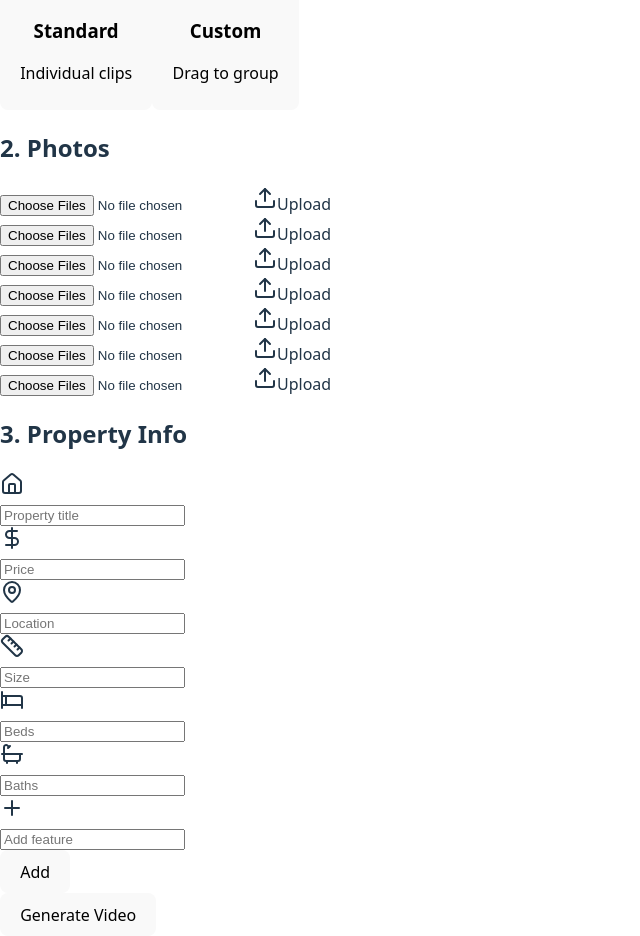
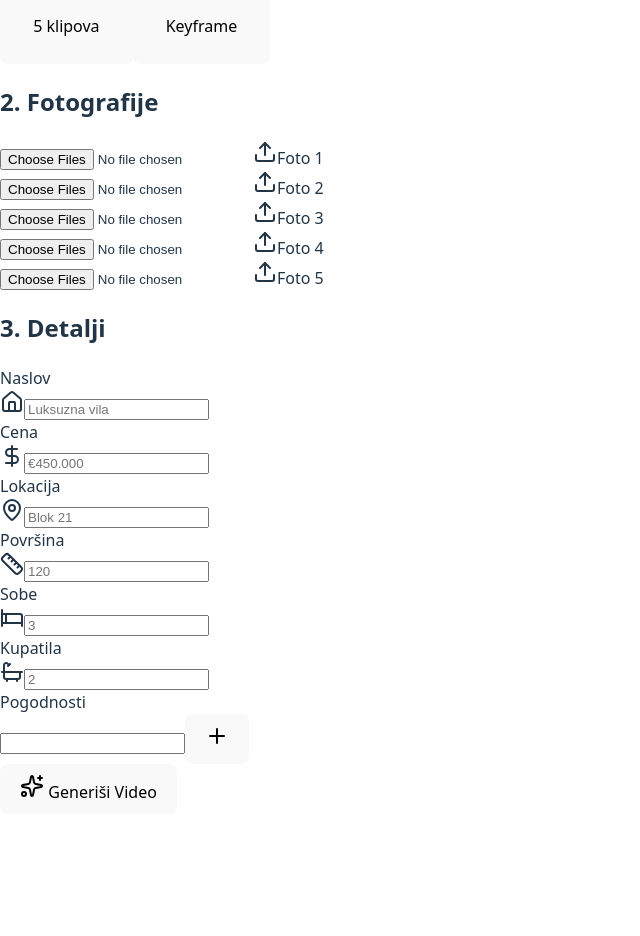
Before and after one commit to gutisrb/sma, a React (Vite) app: page / in a window 1280 px wide. Shown: the part 265-1201 px from the top of the page, without its empty margins (0-640 px from the left). After the commit the page ends 1079 px from the top, so only its background shows below. Built offline with nearby package versions, Linux system fonts and the light colour scheme.

Commit message:
Updated VideosTab.tsx

```diff
--- a/src/VideosTab.tsx
+++ b/src/VideosTab.tsx
@@ -1,13 +1,12 @@
 import React, { useState, useEffect, useCallback } from "react";
 import {
   Upload, X, Film, Sparkles, Layers, Plus, Loader2, CheckCircle2,
-  Home, DollarSign, MapPin, Ruler, Bed, Bath, Link2
+  Home, DollarSign, MapPin, Ruler, Bed, Bath
 } from "lucide-react";
 import clsx from "clsx";
 
-type Layout = "standard" | "custom";
+type Layout = "standard" | "premium";
 interface Slot { id:string; file:File|null; url:string|null; }
-interface Group { id: string; slots: Slot[]; }
 interface Listing { title:string; price:string; location:string; size:string; beds:string; baths:string; extras:string[]; }
 
 const WEBHOOK = import.meta.env.VITE_MAKE_WEBHOOK;
@@ -18,153 +17,51 @@ if (!WEBHOOK) {
 
 export default function App() {
   const [layout,setLayout]=useState<Layout>("standard");
-  const [groups,setGroups]=useState<Group[]>([]);
+  const [slots,setSlots]=useState<Slot[]>([]);
   const [listing,setListing]=useState<Listing>({title:"",price:"",location:"",size:"",beds:"",baths:"",extras:[]});
-  const [extra,setExtra]=useState("");
-  const [busy,setBusy]=useState(false);
-  const [done,setDone]=useState(false);
-  const [draggedGroup, setDraggedGroup] = useState<string | null>(null);
+  const [extra,setExtra]=useState(""); const [busy,setBusy]=useState(false); const [done,setDone]=useState(false);
 
-  useEffect(() => {
-    // Initialize with 7 separate groups (each with one slot)
-    setGroups(Array(7).fill(0).map((_, i) => ({
-      id: `g${i}`,
-      slots: [{id: `s${i}`, file: null, url: null}]
-    })));
-  }, []);
+  useEffect(()=>{ const n=layout==="premium"?7:5;
+    setSlots(Array(n).fill(0).map((_,i)=>({id:`s${i}`,file:null,url:null}))); },[layout]);
 
-  const addFiles = useCallback((files: File[], groupId: string, slotIndex: number) => {
-    setGroups(prev => {
-      const newGroups = [...prev];
-      const groupIndex = newGroups.findIndex(g => g.id === groupId);
-      if (groupIndex === -1) return prev;
+  const addFiles=useCallback((files:File[],start:number)=>{
+    setSlots(p=>{
+      const next=[...p]; let i=start;
+      files.forEach(f=>{
+        while(i<next.length&&next[i].file)i++;
+        if(i<next.length){ next[i]={...next[i],file:f,url:URL.createObjectURL(f) }; i++; }
+      }); return next;
+    });
+  },[]);
 
-      let fileIndex = 0;
-      // First fill the specific slot
-      if (fileIndex < files.length && !newGroups[groupIndex].slots[slotIndex].file) {
-        newGroups[groupIndex].slots[slotIndex] = {
-          ...newGroups[groupIndex].slots[slotIndex],
-          file: files[fileIndex],
-          url: URL.createObjectURL(files[fileIndex])
-        };
-        fileIndex++;
-      }
+  const swap=(a:number,b:number)=>setSlots(p=>{const n=[...p];[n[a],n[b]]=[n[b],n[a]];return n;});
+  const clear=(i:number)=>setSlots(p=>p.map((s,idx)=>idx===i?({...s,file:null,url:null}):s));
 
-      // Then fill any empty slots in the same group
-      for (let i = 0; i < newGroups[groupIndex].slots.length && fileIndex < files.length; i++) {
-        if (!newGroups[groupIndex].slots[i].file) {
-          newGroups[groupIndex].slots[i] = {
-            ...newGroups[groupIndex].slots[i],
-            file: files[fileIndex],
-            url: URL.createObjectURL(files[fileIndex])
-          };
-          fileIndex++;
-        }
-      }
-
-      // Then fill empty slots in other groups
-      for (let g = 0; g < newGroups.length && fileIndex < files.length; g++) {
-        for (let s = 0; s < newGroups[g].slots.length && fileIndex < files.length; s++) {
-          if (!newGroups[g].slots[s].file) {
-            newGroups[g].slots[s] = {
-              ...newGroups[g].slots[s],
-              file: files[fileIndex],
-              url: URL.createObjectURL(files[fileIndex])
-            };
-            fileIndex++;
-          }
-        }
-      }
-
-      return newGroups;
-    });
-  }, []);
-
-  const clearSlot = (groupId: string, slotIndex: number) => {
-    setGroups(prev => prev.map(group =>
-      group.id === groupId
-        ? {
-            ...group,
-            slots: group.slots.map((slot, idx) =>
-              idx === slotIndex ? {id: slot.id, file: null, url: null} : slot
-            )
-          }
-        : group
-    ));
-  };
-
-  const mergeGroups = (fromId: string, toId: string) => {
-    if (fromId === toId) return;
-
-    setGroups(prev => {
-      const fromGroup = prev.find(g => g.id === fromId);
-      const toGroup = prev.find(g => g.id === toId);
-      if (!fromGroup || !toGroup) return prev;
-
-      // Don't allow more than 2 images in a keyframe
-      if (toGroup.slots.length + fromGroup.slots.length > 2) {
-        alert("Keyframes can only have 2 images maximum");
-        return prev;
-      }
-
-      // Merge the groups
-      const newGroups = prev.filter(g => g.id !== fromId).map(g =>
-        g.id === toId
-          ? {...g, slots: [...g.slots, ...fromGroup.slots]}
-          : g
-      );
-
-      return newGroups;
-    });
-  };
-
-  const splitGroup = (groupId: string) => {
-    setGroups(prev => {
-      const groupIndex = prev.findIndex(g => g.id === groupId);
-      if (groupIndex === -1 || prev[groupIndex].slots.length === 1) return prev;
-
-      const group = prev[groupIndex];
-      const newGroups = [...prev];
-
-      // Replace the group with individual groups for each slot
-      newGroups.splice(groupIndex, 1, ...group.slots.map((slot, i) => ({
-        id: `${group.id}_split_${i}`,
-        slots: [slot]
-      })));
-
-      return newGroups;
-    });
-  };
-
-  const generate = async () => {
+  const generate=async()=>{
     if (!WEBHOOK) {
       alert('Webhook URL is not configured. Please set VITE_MAKE_WEBHOOK environment variable.');
       return;
     }
 
-    const allSlots = groups.flatMap(g => g.slots);
-    const filledSlots = allSlots.filter(s => s.file);
-
-    if(filledSlots.length < 5 || !listing.title || !listing.price || !listing.location){
-      alert(`Upload at least 5 photos and fill in required fields.`);
-      return;
+    const need=layout==="premium"?7:5;
+    const filledSlots = slots.filter(s => s.file);
+    if(filledSlots.length < need || !listing.title || !listing.price || !listing.location){
+      alert(`Otpremite ${need} fotki i popunite obavezna polja.`); return;
     }
-
     setBusy(true);
 
     try {
+      // Create FormData for multipart/form-data request
       const formData = new FormData();
 
-      // Add all files
-      let imageIndex = 0;
-      allSlots.forEach((slot) => {
+      // Add all files with consistent naming
+      slots.forEach((slot, index) => {
         if (slot.file) {
-          formData.append(`image_${imageIndex}`, slot.file, slot.file.name);
-          imageIndex++;
+          formData.append(`image_${index}`, slot.file, slot.file.name);
         }
       });
 
-      // Add listing data
+      // Add listing data as individual fields (easier for Make.com to parse)
       formData.append('layout', layout);
       formData.append('title', listing.title);
       formData.append('price', listing.price);
@@ -174,32 +71,48 @@ export default function App() {
       formData.append('baths', listing.baths);
       formData.append('extras', JSON.stringify(listing.extras));
 
-      // Create grouping based on actual groups
-      let currentImageIndex = 0;
-      const groupingData = groups
-        .filter(g => g.slots.some(s => s.file))
-        .map(group => {
-          const fileCount = group.slots.filter(s => s.file).length;
-          const indices = Array(fileCount).fill(0).map((_, i) => currentImageIndex + i);
-          currentImageIndex += fileCount;
-          return indices;
-        });
+      // Add grouping information for video layout
+    // For premium layout, create proper keyframe pairs without duplicates
+const grouping = layout === "premium"
+  ? [
+      { files: [0, 1] },    // First keyframe pair (images 0-1)
+      { files: [2, 3] },    // Second keyframe pair (images 2-3)
+      { files: [4] },       // Single image
+      { files: [5] },       // Single image
+      { files: [6] }        // Single image
+    ]
+  : slots.map((_, i) => ({ files: [i] }));  // Standard: each image separate
 
-      formData.append('grouping', JSON.stringify({ files: groupingData }));
+      formData.append('grouping', JSON.stringify(grouping));
+
+      // Add metadata
       formData.append('timestamp', new Date().toISOString());
       formData.append('total_images', filledSlots.length.toString());
 
+      console.log('Sending webhook with data:', {
+        layout,
+        listing,
+        grouping,
+        imageCount: filledSlots.length
+      });
+
+      // Send to webhook
       const response = await fetch(WEBHOOK, {
         method: 'POST',
         body: formData,
+        // Don't set Content-Type header - let browser set it with boundary for multipart/form-data
       });
 
       if (!response.ok) {
-        throw new Error(`Webhook failed with status ${response.status}`);
+        const errorText = await response.text();
+        console.error('Webhook error response:', response.status, errorText);
+        throw new Error(`Webhook failed with status ${response.status}: ${errorText}`);
       }
 
-      setDone(true);
-      setTimeout(()=>setDone(false),4000);
+      const responseData = await response.text();
+      console.log('Webhook success response:', responseData);
+
+      setDone(true); setTimeout(()=>setDone(false),4000);
 
     } catch (error) {
       console.error('Webhook error:', error);
@@ -209,184 +122,111 @@ export default function App() {
     }
   };
 
+ const label=(i:number)=>layout==="standard"?`Foto ${i+1}`:["1A","1B","2A","2B","3","4","5"][i];
+ const kf=(i:number)=>layout==="premium"&&[0,1,2,3].includes(i);
+
   return(
   <div className="min-h-screen flex items-center justify-center p-4 bg-gradient-to-br from-indigo-50 via-white to-pink-50">
     <div className="max-w-xl mx-auto bg-white/90 backdrop-blur rounded-3xl shadow-2xl p-8 space-y-8">
       <header className="text-center space-y-2">
         <h1 className="text-3xl font-bold flex justify-center gap-2"><Film className="h-8 w-8 text-indigo-600"/>AI Video</h1>
-        <p className="text-slate-500">Create perfect property videos</p>
+        <p className="text-slate-500">Tri koraka do savršenog oglasa</p>
       </header>
 
-      <Step title="1. Layout">
+      <Step title="1. Raspored">
         <div className="grid grid-cols-2 gap-4">
-          <Card act={layout==="standard"} on={()=>setLayout("standard")} icon={<Layers className="h-6 w-6"/>} t="Standard" d="Individual clips"/>
-          <Card act={layout==="custom"}  on={()=>setLayout("custom")}  icon={<Link2 className="h-6 w-6 text-amber-500"/>} t="Custom" d="Drag to group"/>
+          <Card act={layout==="standard"} on={()=>setLayout("standard")} icon={<Layers className="h-6 w-6"/>} t="Standard" d="5 klipova"/>
+          <Card act={layout==="premium"}  on={()=>setLayout("premium")}  icon={<Sparkles className="h-6 w-6 text-amber-500"/>} t="Premijum" d="Keyframe"/>
         </div>
-        {layout === "custom" && (
-          <p className="text-xs text-slate-500 mt-2 text-center">
-            Drag images together to create smooth transitions (max 2 per group)
-          </p>
-        )}
       </Step>
 
-      <Step title="2. Photos">
-        <div className="space-y-2">
-          {groups.map((group) => (
-            <div
-              key={group.id}
-              className={clsx(
-                "relative border-2 rounded-xl p-2 transition-all",
-                group.slots.length > 1 ? "border-amber-400 bg-amber-50" : "border-slate-200",
-                draggedGroup && draggedGroup !== group.id && group.slots.length < 2 && "border-indigo-400 bg-indigo-50"
-              )}
-              onDragOver={(e) => {
-                if (layout === "custom" && draggedGroup && draggedGroup !== group.id) {
+      <Step title="2. Fotografije">
+        <div className="grid grid-cols-5 gap-1">
+          {slots.map((s,i)=>(
+            <div key={s.id}
+              draggable={!!s.file}
+              onDragStart={e=>e.dataTransfer.setData("idx",String(i))}
+              onDragOver={e=>e.preventDefault()}
+              onDrop={e=>{
                 e.preventDefault();
-                }
+                const from=e.dataTransfer.getData("idx");
+                if(from) swap(+from,i); else addFiles(Array.from(e.dataTransfer.files),i);
               }}
-              onDrop={(e) => {
-                e.preventDefault();
-                if (layout === "custom" && draggedGroup && draggedGroup !== group.id) {
-                  mergeGroups(draggedGroup, group.id);
-                  setDraggedGroup(null);
-                }
-              }}
+              className={clsx("relative border-2 border-dashed rounded-xl bg-slate-50 overflow-hidden flex items-center justify-center",
+                "h-40 w-full min-w-[56px] max-w-[96px]")}
             >
-              <div className="flex gap-2 items-center">
-                {group.slots.map((slot, slotIdx) => (
-                  <div
-                    key={slot.id}
-                    draggable={layout === "custom" && !!slot.file && group.slots.length === 1}
-                    onDragStart={() => layout === "custom" && setDraggedGroup(group.id)}
-                    onDragEnd={() => setDraggedGroup(null)}
-                    onDragOver={e => e.preventDefault()}
-                    onDrop={e => {
-                      e.preventDefault();
-                      e.stopPropagation();
-                      const files = Array.from(e.dataTransfer.files);
-                      if (files.length > 0) {
-                        addFiles(files, group.id, slotIdx);
-                      }
-                    }}
-                    className={clsx(
-                      "relative border-2 border-dashed rounded-xl bg-slate-50 overflow-hidden flex items-center justify-center",
-                      "h-32 w-full flex-1",
-                      layout === "custom" && group.slots.length === 1 && slot.file && "cursor-move"
-                    )}
-                  >
-                    {slot.url ? (
+              {s.url?(
                 <>
-                        <img src={slot.url} className="absolute inset-0 h-full w-full object-cover"/>
-                        <button
-                          onClick={() => clearSlot(group.id, slotIdx)}
-                          className="absolute top-1 right-1 bg-white/90 p-1 rounded-full z-10 hover:bg-white"
-                        >
-                          <X className="h-4 w-4"/>
+                  <img src={s.url} className="absolute top-0 left-0 h-full w-full object-cover"/>
+                  <button onClick={()=>clear(i)} className="absolute top-1 right-1 bg-white/80 p-0.5 rounded-full z-10" onPointerDown={e=>e.stopPropagation()}>
+                    <X className="h-3 w-3"/>
                   </button>
+                  <div className="absolute bottom-0 left-0 right-0 bg-black/50 text-[10px] text-white px-1">{label(i)}</div>
                 </>
-                    ) : (
+              ):(
                 <label className="flex flex-col items-center justify-center h-full w-full cursor-pointer">
-                        <input
-                          type="file"
-                          multiple
-                          accept="image/*"
-                          className="hidden"
-                          onChange={e => addFiles(Array.from(e.target.files || []), group.id, slotIdx)}
-                        />
-                        <Upload className="h-8 w-8 text-slate-400"/>
-                        <span className="text-xs mt-1 text-slate-500">Upload</span>
+                  <input type="file" multiple accept="image/*" className="hidden"
+                    onChange={e=>addFiles(Array.from((e.target as HTMLInputElement).files||[]),i)}/>
+                  <Upload className={clsx("h-6 w-6",kf(i)?"text-amber-500":"text-slate-400")}/>
+                  <span className="text-[10px] mt-1">{label(i)}</span>
                 </label>
-                    )}
-                  </div>
-                ))}
-                {layout === "custom" && group.slots.length > 1 && (
-                  <button
-                    onClick={() => splitGroup(group.id)}
-                    className="p-2 text-amber-600 hover:bg-amber-100 rounded-lg"
-                    title="Split keyframe"
-                  >
-                    <X className="h-4 w-4"/>
-                  </button>
-                )}
-              </div>
-              {group.slots.length > 1 && (
-                <div className="text-xs text-amber-600 text-center mt-1">
-                  Keyframe transition
-                </div>
               )}
             </div>
           ))}
         </div>
       </Step>
 
-      <Step title="3. Property Info">
-        <div className="space-y-4">
-          <Field icon={<Home className="h-4 w-4"/>} placeholder="Property title" value={listing.title} onChange={e=>setListing({...listing,title:e.target.value})}/>
-          <div className="grid grid-cols-2 gap-4">
-            <Field icon={<DollarSign className="h-4 w-4"/>} placeholder="Price" value={listing.price} onChange={e=>setListing({...listing,price:e.target.value})}/>
-            <Field icon={<MapPin className="h-4 w-4"/>} placeholder="Location" value={listing.location} onChange={e=>setListing({...listing,location:e.target.value})}/>
+      <Step title="3. Detalji">
+        <div className="grid sm:grid-cols-2 gap-4">
+          <Inp icon={Home} v={listing.title}  s={v=>setListing({...listing,title:v})}  l="Naslov" p="Luksuzna vila"/>
+          <Inp icon={DollarSign} v={listing.price}  s={v=>setListing({...listing,price:v})}  l="Cena" p="€450.000"/>
+          <Inp icon={MapPin} v={listing.location}  s={v=>setListing({...listing,location:v})} l="Lokacija" p="Blok 21"/>
+          <Inp icon={Ruler} v={listing.size}   s={v=>setListing({...listing,size:v})}  l="Površina" p="120"/>
+          <Inp icon={Bed} v={listing.beds}   s={v=>setListing({...listing,beds:v})}  l="Sobe" p="3"/>
+          <Inp icon={Bath} v={listing.baths}   s={v=>setListing({...listing,baths:v})}  l="Kupatila" p="2"/>
         </div>
-          <div className="grid grid-cols-3 gap-4">
-            <Field icon={<Ruler className="h-4 w-4"/>} placeholder="Size" value={listing.size} onChange={e=>setListing({...listing,size:e.target.value})}/>
-            <Field icon={<Bed className="h-4 w-4"/>} placeholder="Beds" value={listing.beds} onChange={e=>setListing({...listing,beds:e.target.value})}/>
-            <Field icon={<Bath className="h-4 w-4"/>} placeholder="Baths" value={listing.baths} onChange={e=>setListing({...listing,baths:e.target.value})}/>
+        <div className="mt-3">
+          <label className="text-sm">Pogodnosti</label>
+          <div className="flex gap-2 mt-1">
+            <input value={extra} onChange={e=>setExtra(e.target.value)} onKeyDown={e=>e.key==="Enter"&&pushExtra()}
+              className="flex-1 px-3 py-2 border rounded-xl"/>
+            <button onClick={pushExtra} className="bg-slate-200 px-3 rounded-lg"><Plus className="h-4 w-4"/></button>
           </div>
-          <div className="space-y-2">
-            <div className="flex gap-2">
-              <Field icon={<Plus className="h-4 w-4"/>} placeholder="Add feature" value={extra} onChange={e=>setExtra(e.target.value)} onKeyPress={e=>e.key==='Enter'&&extra&&(setListing({...listing,extras:[...listing.extras,extra]}),setExtra(''))}/>
-              <button onClick={()=>extra&&(setListing({...listing,extras:[...listing.extras,extra]}),setExtra(''))} className="px-4 py-2 bg-indigo-100 text-indigo-700 rounded-lg hover:bg-indigo-200">Add</button>
-            </div>
-            <div className="flex flex-wrap gap-2">
-              {listing.extras.map((e,i)=>(
-                <span key={i} className="inline-flex items-center gap-1 px-3 py-1 bg-slate-100 rounded-full text-sm">
-                  {e}
-                  <button onClick={()=>setListing({...listing,extras:listing.extras.filter((_,idx)=>idx!==i)})} className="text-slate-500 hover:text-slate-700">
-                    <X className="h-3 w-3"/>
-                  </button>
+          <div className="flex flex-wrap gap-2 mt-2">
+            {listing.extras.map((x,i)=>(
+              <span key={i} className="flex items-center px-3 py-1 bg-indigo-100 text-indigo-800 rounded-full text-sm">
+                {x}<button onClick={()=>remExtra(i)}><X className="h-3 w-3 ml-1"/></button>
               </span>
             ))}
           </div>
         </div>
-        </div>
       </Step>
 
-      <button onClick={generate} disabled={busy} className={clsx("w-full py-4 rounded-2xl font-semibold text-white transition-all flex items-center justify-center gap-2",
-        busy?"bg-slate-400":"bg-gradient-to-r from-indigo-600 to-purple-600 hover:shadow-xl")}>
-        {busy?<><Loader2 className="h-5 w-5 animate-spin"/>Processing...</>:
-         done?<><CheckCircle2 className="h-5 w-5"/>Done!</>:
-         "Generate Video"}
+      <button onClick={generate} disabled={busy||done}
+        className={clsx("w-full py-3 rounded-xl font-semibold flex justify-center gap-2",
+          busy?"bg-slate-300 text-slate-500":done?"bg-green-500 text-white":"bg-indigo-600 text-white hover:bg-indigo-700")}>
+        {busy?<><Loader2 className="h-5 w-5 animate-spin"/> Generišem…</>:
+         done?<><CheckCircle2 className="h-5 w-5"/> Poslato!</>:
+         <><Sparkles className="h-5 w-5"/> Generiši Video</>}
       </button>
     </div>
+  </div>);
+
+  function pushExtra(){ if(extra.trim()) setListing(l=>({...l,extras:[...l.extras,extra.trim()]})); setExtra(""); }
+  function remExtra(i:number){ setListing(l=>({...l,extras:l.extras.filter((_,idx)=>idx!==i)})); }
+}
+const Step=({title,children}:{title:string;children:React.ReactNode})=>
+  (<section className="space-y-3"><h2 className="font-bold">{title}</h2>{children}</section>);
+const Card=({act,on,icon,t,d}:{act:boolean;on:()=>void;icon:React.ReactNode;t:string;d:string})=>
+  (<button onClick={on} className={clsx("p-4 rounded-xl border-2 space-y-1",act?"border-indigo-600 bg-indigo-50":"border-slate-200 bg-white hover:border-indigo-300")}>
+    <div className="flex gap-2 font-bold">{icon}{t}</div><p className="text-sm">{d}</p>
+  </button>);
+const Inp=({icon:Icon,l,p,v,s}:{icon:React.ElementType;l:string;p:string;v:string;s:(x:string)=>void})=>
+  (<div className="space-y-1">
+    <label className="text-sm">{l}</label>
+    <div className="relative">
+      <Icon className="h-4 w-4 absolute left-3 top-1/2 -translate-y-1/2 text-slate-400"/>
+      <input value={v} onChange={e=>s(e.target.value)} placeholder={p}
+        className="w-full pl-10 pr-3 py-2 border rounded-xl bg-white/70"/>
     </div>
-  );
-}
-
-function Step({title,children}:{title:string;children:React.ReactNode}){
-  return(
-    <div className="space-y-4">
-      <h2 className="text-xl font-semibold text-slate-800">{title}</h2>
-      {children}
-    </div>
-  );
-}
-
-function Card({act,on,icon,t,d}:{act:boolean;on:()=>void;icon:React.ReactNode;t:string;d:string}){
-  return(
-    <button onClick={on} className={clsx("p-6 rounded-2xl border-2 transition-all text-left space-y-2",
-      act?"border-indigo-500 bg-indigo-50 shadow-lg":"border-slate-200 hover:border-slate-300")}>
-      <div className={clsx("p-3 rounded-xl inline-block",act?"bg-indigo-100 text-indigo-700":"bg-slate-100 text-slate-600")}>{icon}</div>
-      <h3 className="font-semibold text-slate-800">{t}</h3>
-      <p className="text-sm text-slate-500">{d}</p>
-    </button>
-  );
-}
-
-function Field({icon,placeholder,value,onChange,onKeyPress}:{icon:React.ReactNode;placeholder:string;value:string;onChange:(e:React.ChangeEvent<HTMLInputElement>)=>void;onKeyPress?:(e:React.KeyboardEvent<HTMLInputElement>)=>void}){
-  return(
-    <div className="relative">
-      <div className="absolute left-3 top-1/2 -translate-y-1/2 text-slate-400">{icon}</div>
-      <input type="text" placeholder={placeholder} value={value} onChange={onChange} onKeyPress={onKeyPress}
-        className="w-full pl-10 pr-4 py-3 bg-slate-50 rounded-xl border border-slate-200 focus:outline-none focus:ring-2 focus:ring-indigo-500 focus:border-transparent"/>
-    </div>
-  );
-}
+  </div>);
```
Lines whose indentation alone changed are shown as unchanged.
